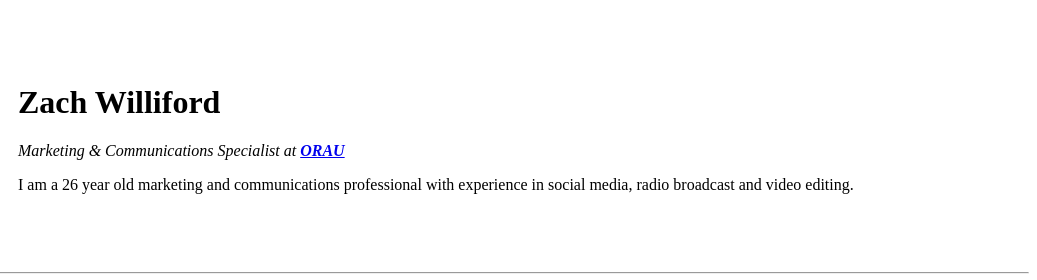
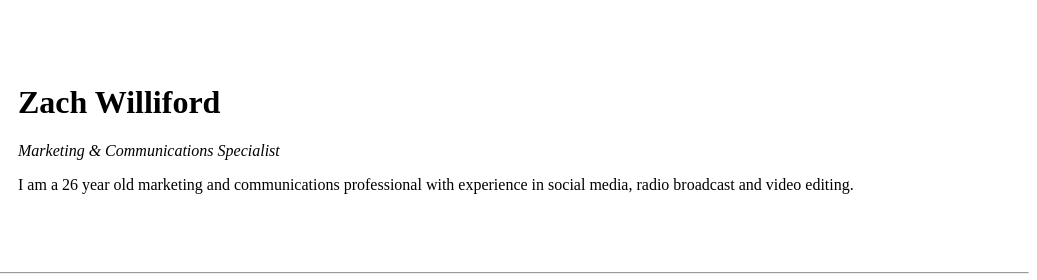
Before and after one commit to BigWilly28/bigwilly28.github.io, a plain HTML site: page index.html in a window 1280 px wide. Shown: the top 280 px of the page, 243-1280 px from the left. Drawn offline with Linux system fonts and the light colour scheme.

Commit message:
Update index.html

```diff
--- a/index.html
+++ b/index.html
@@ -12,7 +12,7 @@
       <td><img src="myself-modified.png" width="210" height="210" alt="Zach Profile Picture"></td>
       <td>
         <h1>Zach Williford</h1>
-        <p><em>Marketing & Communications Specialist at <strong><a href="https://www.orau.org/">ORAU</a></strong></em></p>
+        <p><em>Marketing & Communications Specialist</em></p>
         <p> I am a 26 year old marketing and communications professional with experience in social media, radio broadcast and video editing.</p>
       </td>
     </tr>
```
